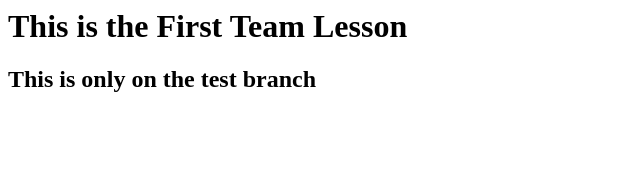
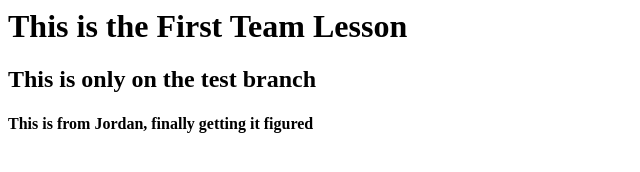
Before and after one commit to sanderjson/git-lesson-team, a plain HTML site: page index.html in a window 1280 px wide. Shown: the whole page, without its empty margins (0-640 px from the left). Drawn offline with Linux system fonts and the light colour scheme.

Commit message:
jordans addition

```diff
--- a/index.html
+++ b/index.html
@@ -10,6 +10,8 @@
 <body>
     <h1>This is the First Team Lesson</h1>
     <h2>This is only on the test branch</h2>
+
+    <h4>This is from Jordan, finally getting it figured</h4>
 </body>
 
 </html>
```
